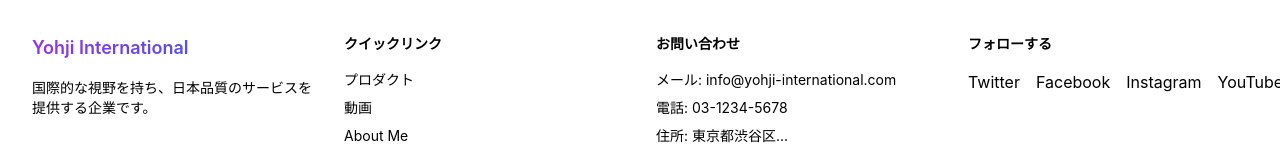
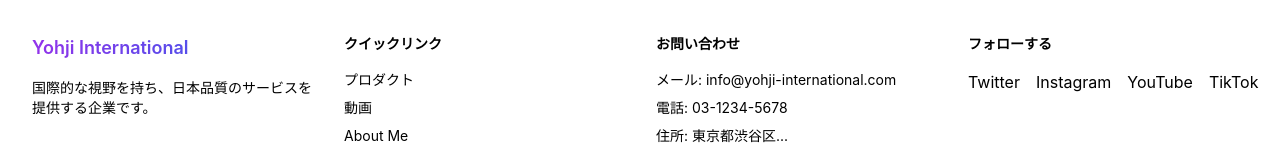
Before and after one commit to 3110yutaro/homepage-diwfilm, a Next.js app: page / in a window 1280 px wide. Shown: the part 1372-1527 px from the top of the page. Built offline with nearby package versions, Linux system fonts and the light colour scheme.

Commit message:
SNSのリンクを追加

```diff
--- a/src/app/components/layout/Footer.tsx
+++ b/src/app/components/layout/Footer.tsx
@@ -52,9 +52,9 @@ export function Footer() {
             <div className="flex space-x-4">
               {[
                 { name: "Twitter", href: "#" },
-                { name: "Facebook", href: "#" },
-                { name: "Instagram", href: "#" },
-                { name: "YouTube", href: "#" },
+                { name: "Instagram", href: "https://www.instagram.com/yohji_japan/" },
+                { name: "YouTube", href: "https://www.youtube.com/@yohji_kokusaikouryu" },
+                { name: "TikTok", href: "https://www.tiktok.com/@yoji_japan" },
               ].map((social) => (
                 <a
                   key={social.name}
```
Also changed, not shown: 1 other file (tests, documents, lock files or other folders).
